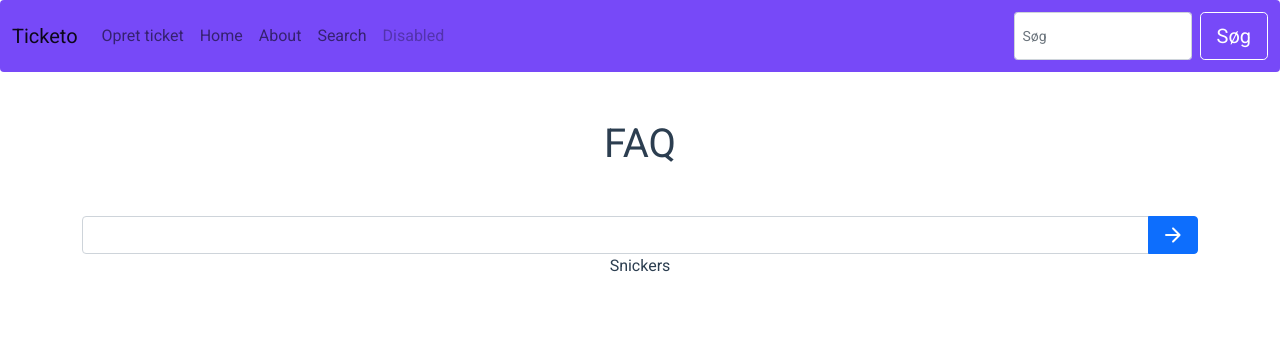
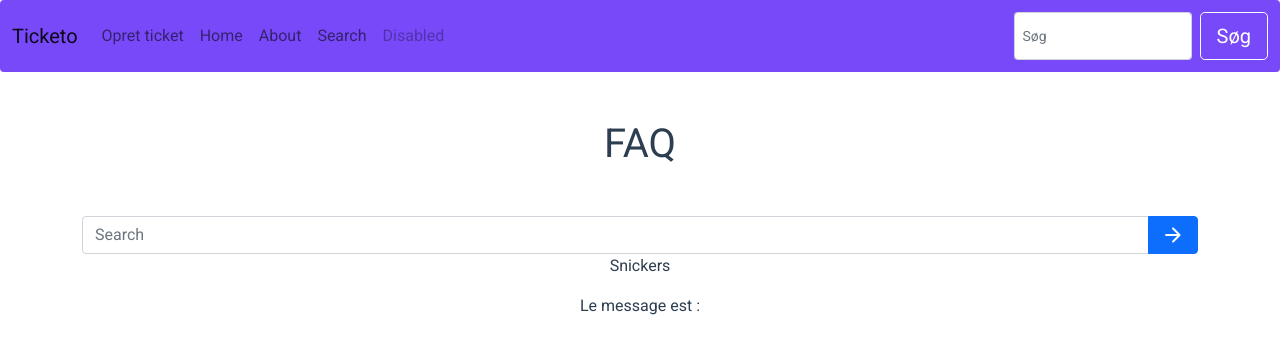
Before and after one commit to Berkanktk/SE03-HCI-Prototype, a Vue app in the folder hci-prototype/: page /search in a window 1280 px wide. Shown: the top 354 px of the page. Built offline with nearby package versions, Linux system fonts and the light colour scheme.

Commit message:
Added v-model to search field

```diff
--- a/hci-prototype/src/views/SearchPage.vue
+++ b/hci-prototype/src/views/SearchPage.vue
@@ -3,22 +3,32 @@
     <h1 class="mt-5 mb-5">FAQ</h1>
 
     <div class="d-flex align-items-center input-group flex-row">
-      <input type="text" class="form-control" />
+      <input v-model="searchTerm" placeholder="Search" type="text" class="form-control" />
       <button class="btn btn-primary d-flex align-items-center text-center">
         <span class="material-icons-round">arrow_forward</span>
       </button>
     </div>
 
     <p>Snickers</p>
+
+    <p>Le message est : {{ searchTerm }}</p>
+
   </div>
 </template>
 
 <script>
 export default {
-  name: "SearchPage"
+  name: "SearchPage",
+  data() {
+    return {
+      searchTerm: '',
+    }
+  }
 }
 </script>
 
 <style scoped>
 
+
+
 </style>
```
